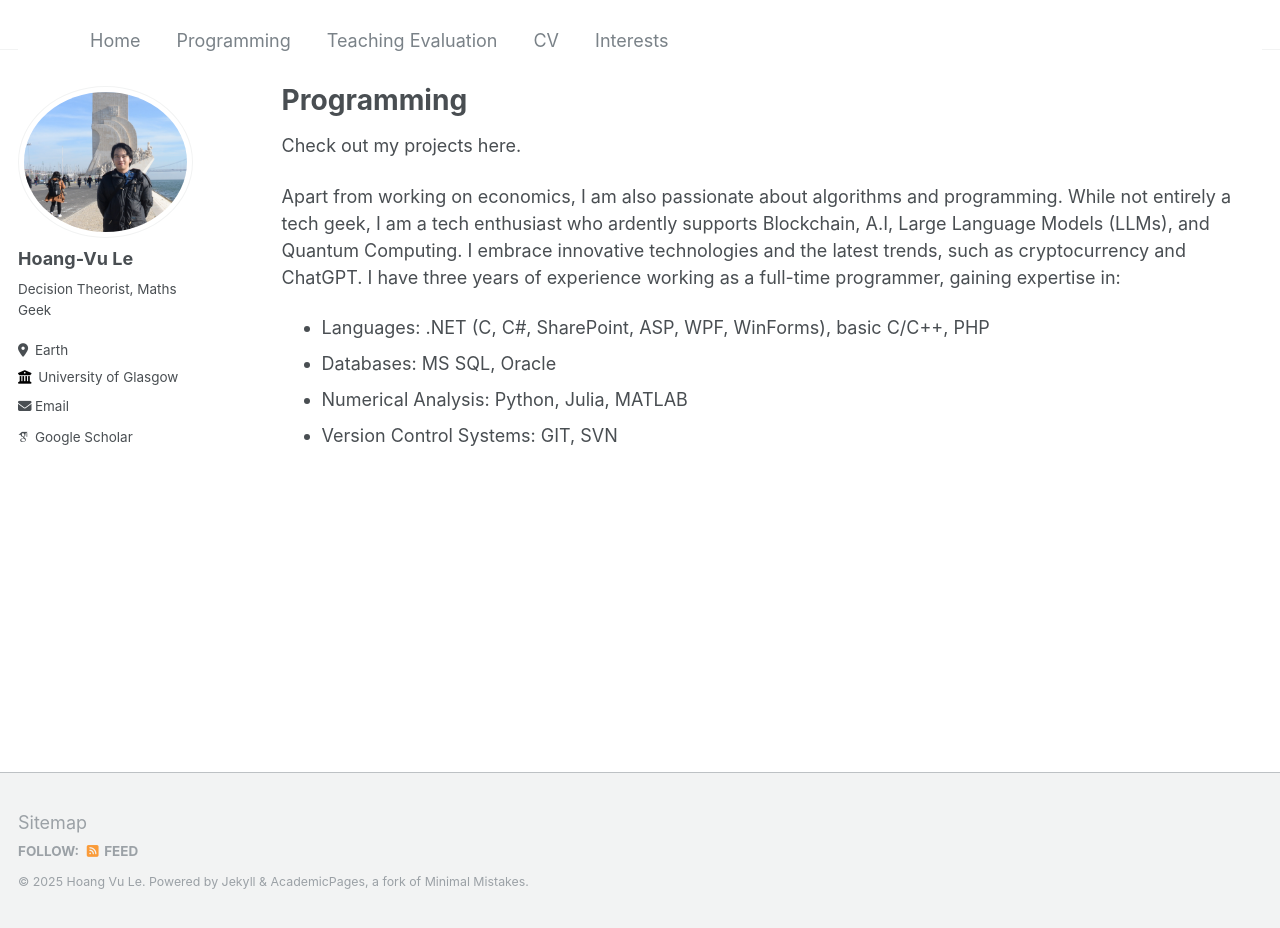
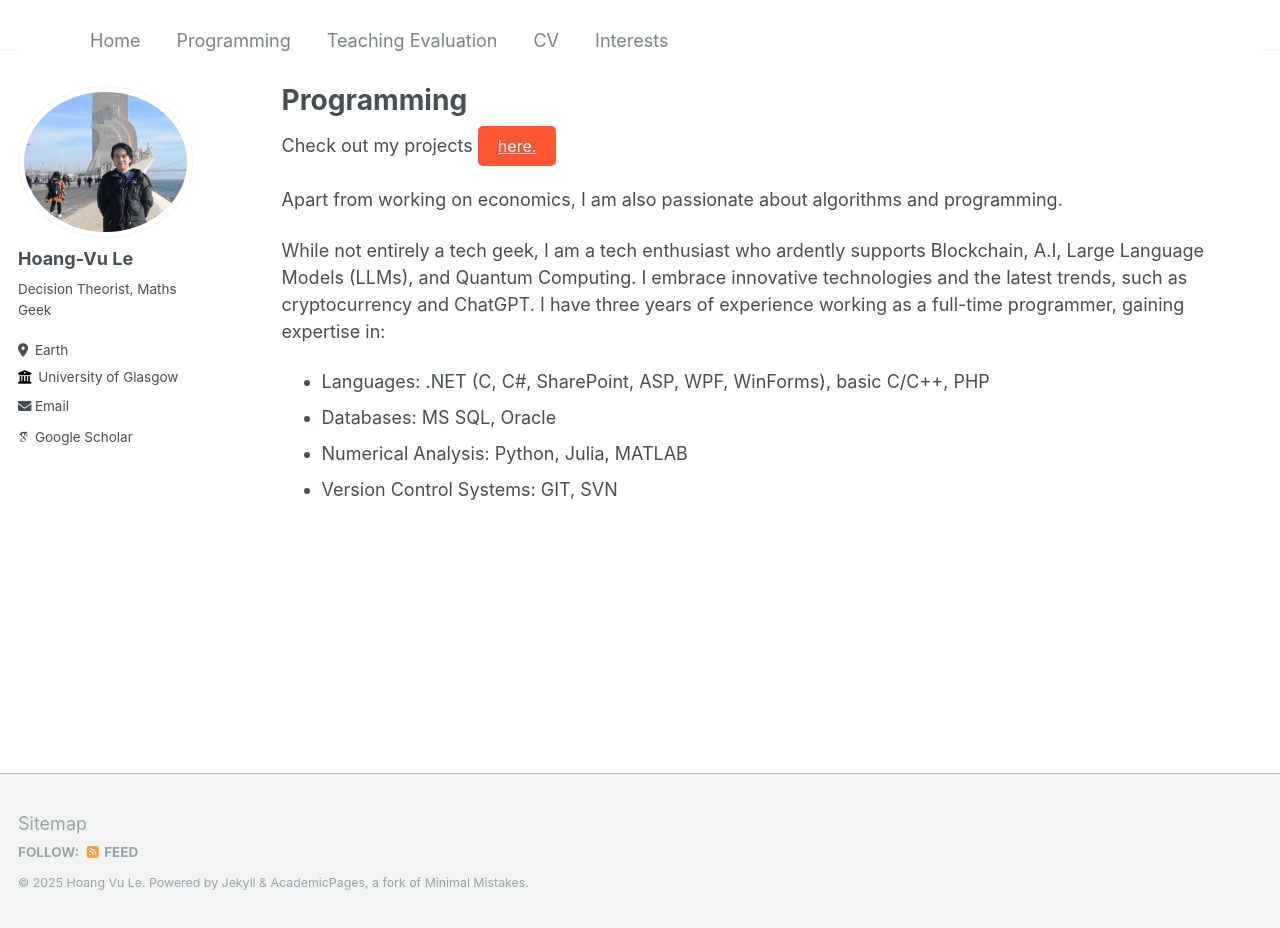
Before and after one commit to hvule/hvule.github.io, a Jekyll site: the page built from _pages/program.md, in a window 1280 px wide and 928 px high. Built offline with Jekyll 4.4.1, drawn with Linux system fonts in a browser that asks for light colours; some web fonts are replaced.

Commit message:
Update program.md

```diff
--- a/_pages/program.md
+++ b/_pages/program.md
@@ -4,9 +4,9 @@ title: "Programming"
 permalink: /program/
 author_profile: true
 ---
-Check out my projects here.
+Check out my projects <a href="https://github.com/hvule/my_projects" class="btn--research">here.</a><br><br>
+Apart from working on economics, I am also passionate about algorithms and programming.
 
-Apart from working on economics, I am also passionate about algorithms and programming.
 While not entirely a tech geek, I am a tech enthusiast who ardently supports Blockchain, A.I, Large Language Models (LLMs), and Quantum Computing. I embrace innovative technologies and the latest trends, such as cryptocurrency and ChatGPT. I have three years of experience working as a full-time programmer, gaining expertise in:
 
 * Languages: .NET (C, C#, SharePoint, ASP, WPF, WinForms), basic C/C++, PHP
```
